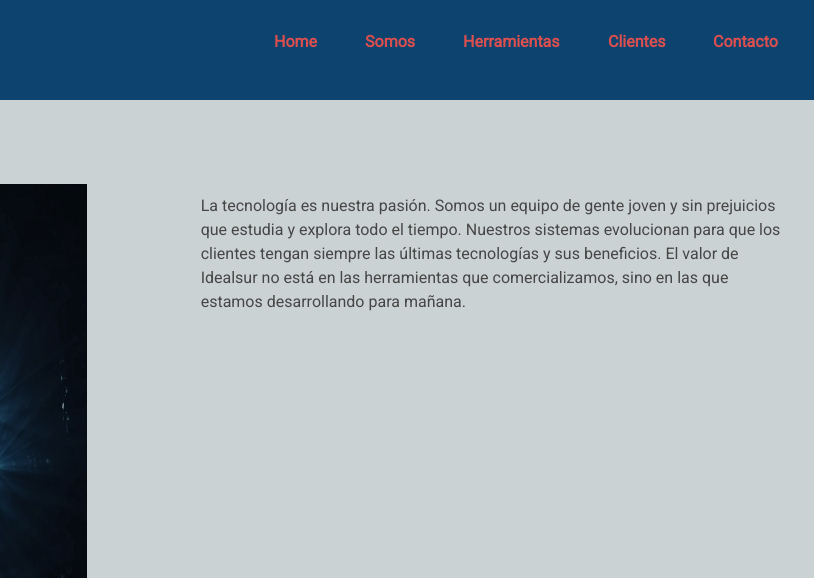
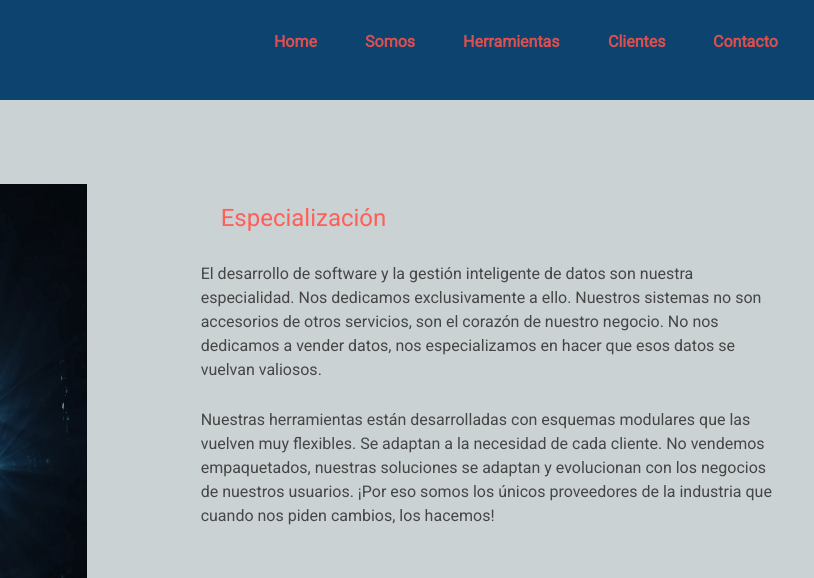
Before and after one commit to fernandoexposto/Idealsur, a website: page index.html in a window 1280 px wide. Shown: the top 578 px of the page, 466-1280 px from the left. Drawn offline with nearby package versions, Linux system fonts and the light colour scheme.

Commit message:
Actualizaciones en el index

```diff
--- a/index.html
+++ b/index.html
@@ -26,7 +26,7 @@
                 <div class="container-fluid">
                   <div class="collapse navbar-collapse justify-content-end" id="navbarSupportedContent">
                     <ul class="justify-content-end">
-                      <li class="nav-item animate__animated animate__wobble">
+                      <li class="nav-item">
                         <a class="nav-link active header__nav--letras" aria-current="page" href="index.html">Home</a>
                       </li>
                       <li class="nav-item animate__animated animate__wobble">
@@ -65,12 +65,26 @@
 
     <div class="texto">
 
+      <h2 class="section__h2">Especialización</h2>
+
         <p class="section__p">
 
-          La tecnología es nuestra pasión. Somos un equipo de gente joven y sin prejuicios que estudia y explora todo el tiempo. Nuestros sistemas evolucionan para que los clientes tengan
-          siempre las últimas tecnologías y sus beneficios. El valor de Idealsur no está en las herramientas que comercializamos, sino en las que estamos desarrollando para mañana.
+          El desarrollo de software y la gestión inteligente de datos son nuestra especialidad. Nos dedicamos exclusivamente a ello.
+          Nuestros sistemas no son accesorios de otros servicios, son el corazón de nuestro negocio. No nos dedicamos a vender datos, nos especializamos en hacer que esos datos se vuelvan
+          valiosos.
 
      </p>
+
+     <h2 class="section__h2>Modularidad"></h2>
+
+     <p class="section__p">
+
+      Nuestras herramientas están desarrolladas con esquemas modulares que las vuelven muy flexibles. Se adaptan a la necesidad de cada cliente. No vendemos empaquetados,
+       nuestras soluciones se adaptan y evolucionan con los negocios de nuestros usuarios.
+       ¡Por eso somos los únicos proveedores de la industria que cuando nos piden cambios, los hacemos!
+
+  </p>
+
 
     </div>
 
```
